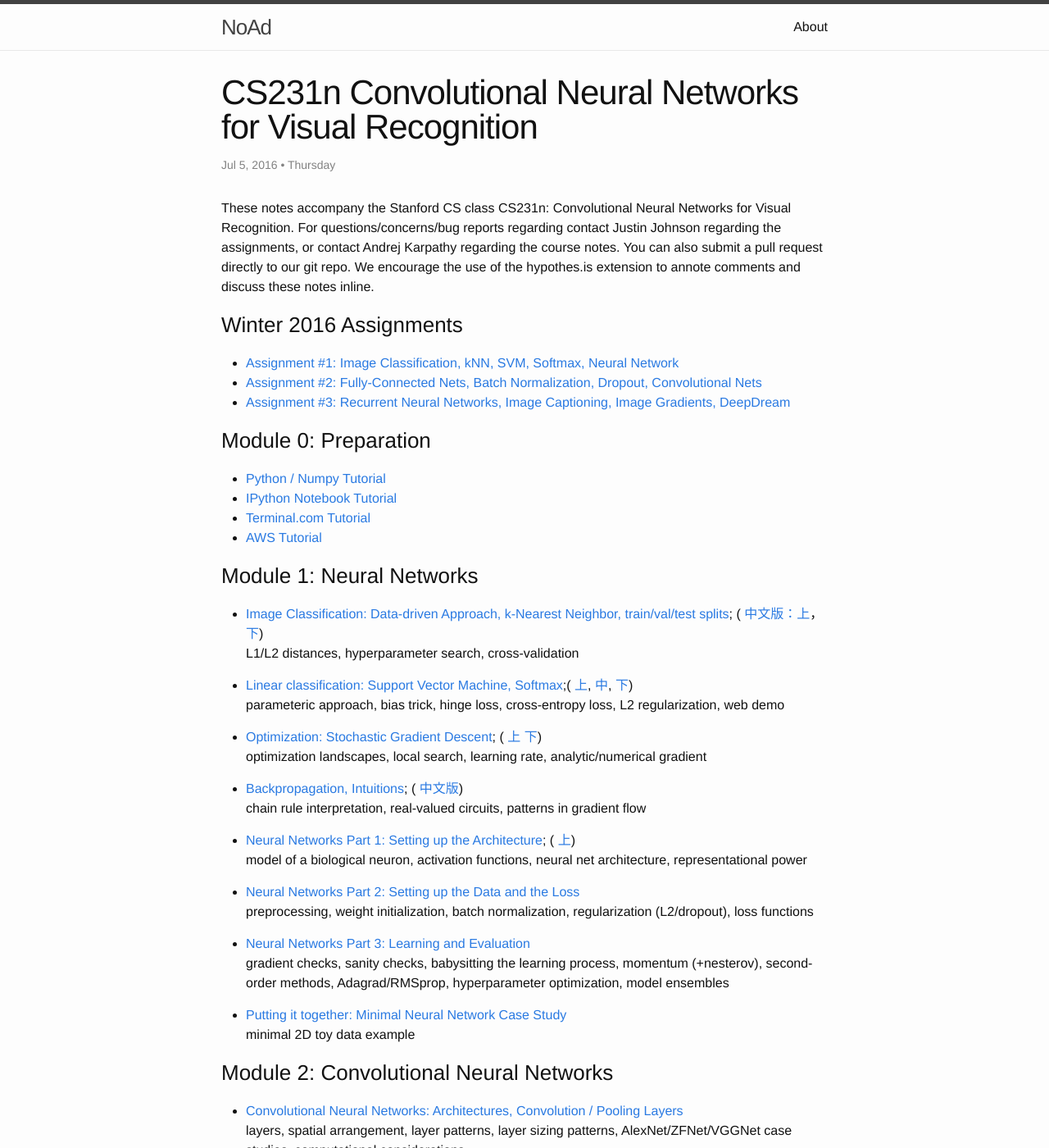
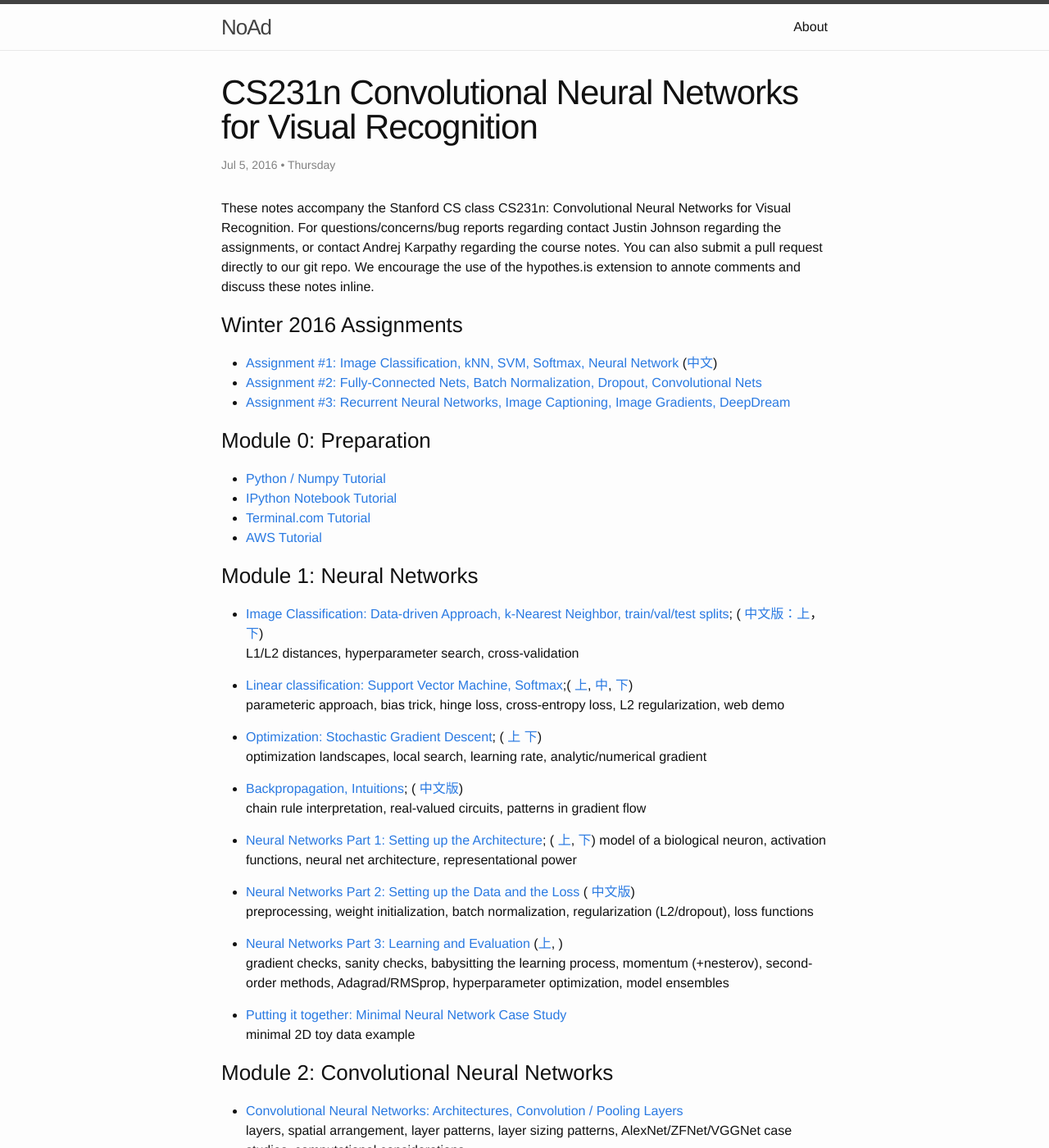
Before and after one commit to Thursda/Thursday.github.io, a Jekyll site: the page built from _posts/2016-07-05-cs231n_index.md, in a window 1280 px wide and 1400 px high. Shown: the whole window at 82% size. Built offline with Jekyll 4.4.1, drawn with Linux system fonts in a browser that asks for light colours.

Commit message:
upate chinese version link

```diff
--- a/_posts/2016-07-05-cs231n_index.md
+++ b/_posts/2016-07-05-cs231n_index.md
@@ -13,7 +13,7 @@ For questions/concerns/bug reports regarding contact Justin Johnson regarding th
 We encourage the use of the hypothes.is extension to annote comments and discuss these notes inline.
 
 ### Winter 2016 Assignments
-- [Assignment #1: Image Classification, kNN, SVM, Softmax, Neural Network ](http://cs231n.github.io/assignments2016/assignment1/)
+- [Assignment #1: Image Classification, kNN, SVM, Softmax, Neural Network ](http://cs231n.github.io/assignments2016/assignment1/)([中文](https://zhuanlan.zhihu.com/p/21441838?refer=intelligentunit))
 - [Assignment #2: Fully-Connected Nets, Batch Normalization, Dropout, Convolutional Nets](http://cs231n.github.io/assignments2016/assignment1/)
 - [Assignment #3: Recurrent Neural Networks, Image Captioning, Image Gradients, DeepDream](http://cs231n.github.io/assignments2016/assignment1/)
 
@@ -37,13 +37,13 @@ optimization landscapes, local search, learning rate, analytic/numerical gradien
 - [Backpropagation, Intuitions](http://cs231n.github.io/optimization-2/);   ( [中文版](https://zhuanlan.zhihu.com/p/21407711?refer=intelligentunit))
 chain rule interpretation, real-valued circuits, patterns in gradient flow
 
-- [Neural Networks Part 1: Setting up the Architecture](http://cs231n.github.io/neural-networks-1/);   ( [上](https://zhuanlan.zhihu.com/p/21462488?refer=intelligentunit))
+- [Neural Networks Part 1: Setting up the Architecture](http://cs231n.github.io/neural-networks-1/);   ( [上](https://zhuanlan.zhihu.com/p/21462488?refer=intelligentunit), [下](https://zhuanlan.zhihu.com/p/21513367))
 model of a biological neuron, activation functions, neural net architecture, representational power
 
-- [Neural Networks Part 2: Setting up the Data and the Loss](http://cs231n.github.io/neural-networks-2/)
+- [Neural Networks Part 2: Setting up the Data and the Loss](http://cs231n.github.io/neural-networks-2/) ( [中文版](https://zhuanlan.zhihu.com/p/21560667?refer=intelligentunit))
 preprocessing, weight initialization, batch normalization, regularization (L2/dropout), loss functions
 
-- [Neural Networks Part 3: Learning and Evaluation](http://cs231n.github.io/neural-networks-3/)
+- [Neural Networks Part 3: Learning and Evaluation](http://cs231n.github.io/neural-networks-3/) ([上](https://zhuanlan.zhihu.com/p/21741716?refer=intelligentunit), )
 gradient checks, sanity checks, babysitting the learning process, momentum (+nesterov), second-order methods, Adagrad/RMSprop, hyperparameter optimization, model ensembles
 
 - [Putting it together: Minimal Neural Network Case Study](http://cs231n.github.io/neural-networks-case-study/)
```
